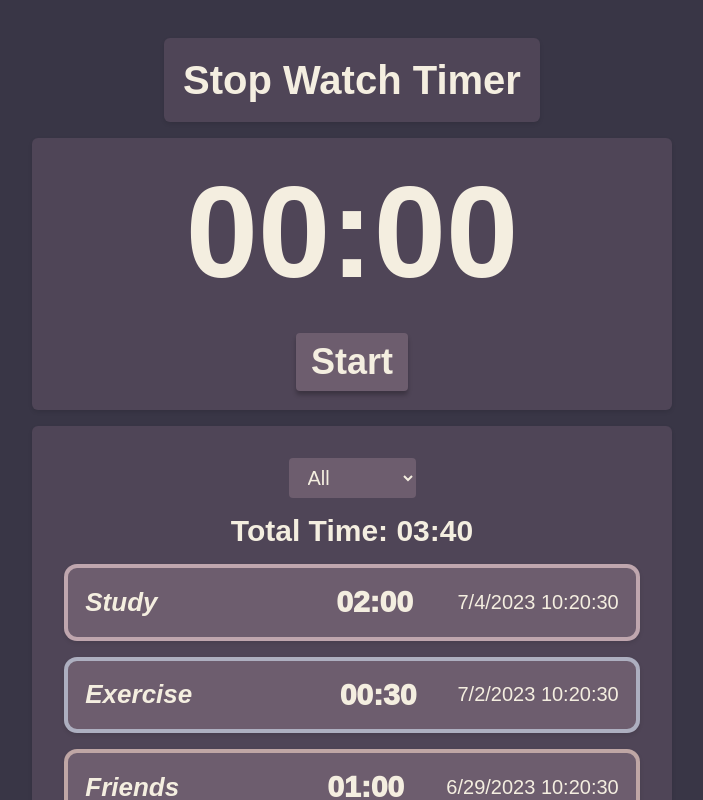
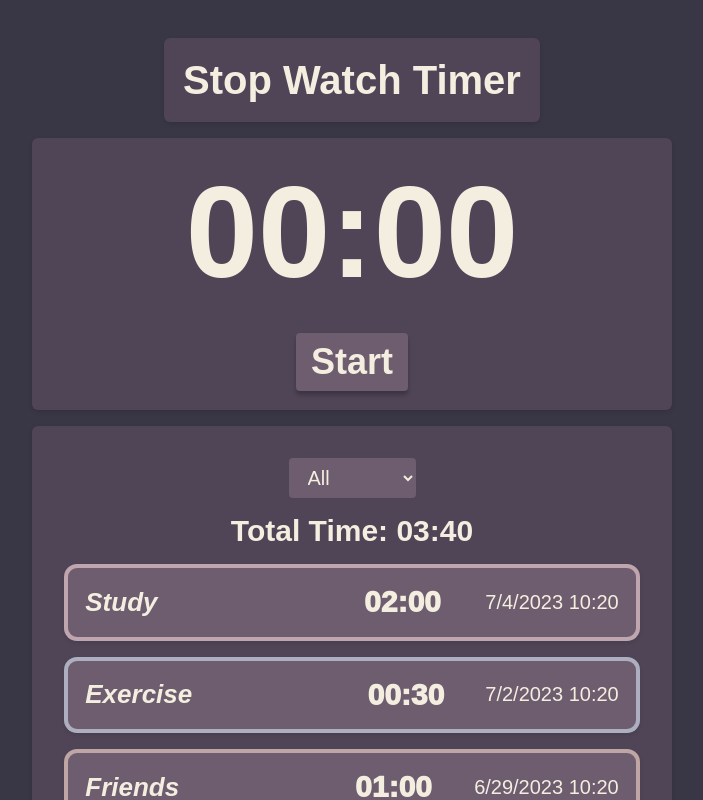
Before and after one commit to ienrum/StopWatch, a React (Create React App) app: page / in a window 1280 px wide. Shown: the top 800 px of the page, without its empty margins (288-991 px from the left). Built offline with nearby package versions, Linux system fonts and the light colour scheme.

Commit message:
refactor: dateformat

```diff
--- a/src/App/components/TimeLine.js
+++ b/src/App/components/TimeLine.js
@@ -42,7 +42,7 @@ const Timeline = (props) => {
               {SecondsToMinutes(time.duration)}
             </div>
             <div className={styles["started-at"]}>
-              {DateFormatter(time.startedAt, "m/d/y h:min:s")}
+              {DateFormatter(time.startedAt, "m/d/y h:min")}
             </div>
           </div>
         </Card>
```
